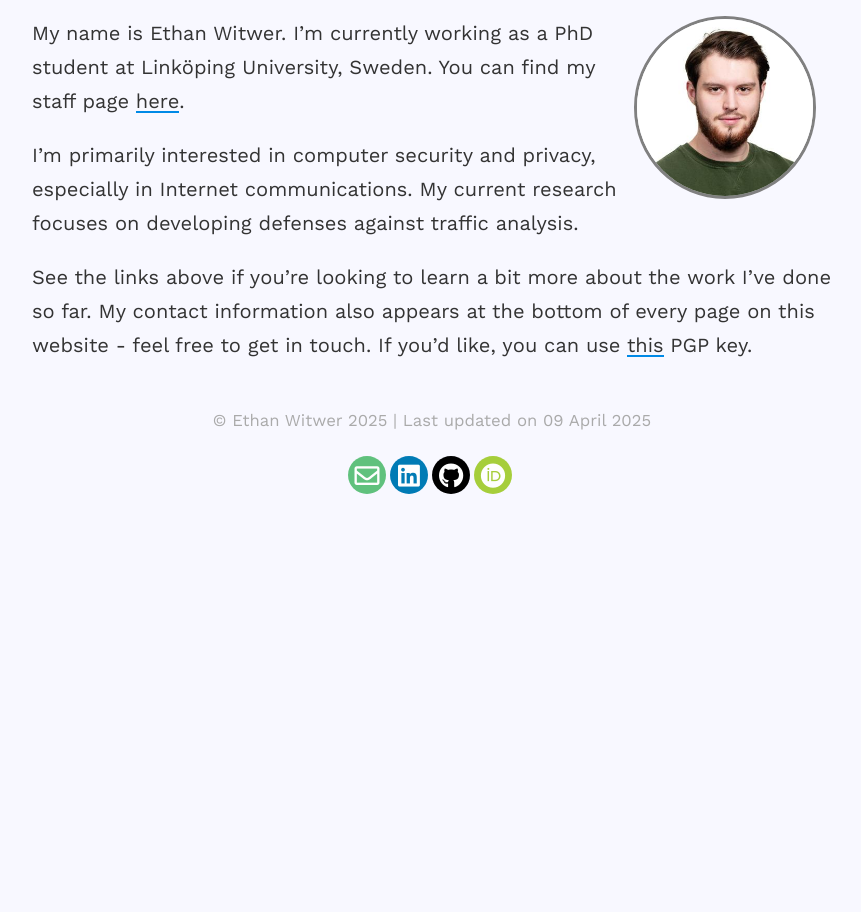
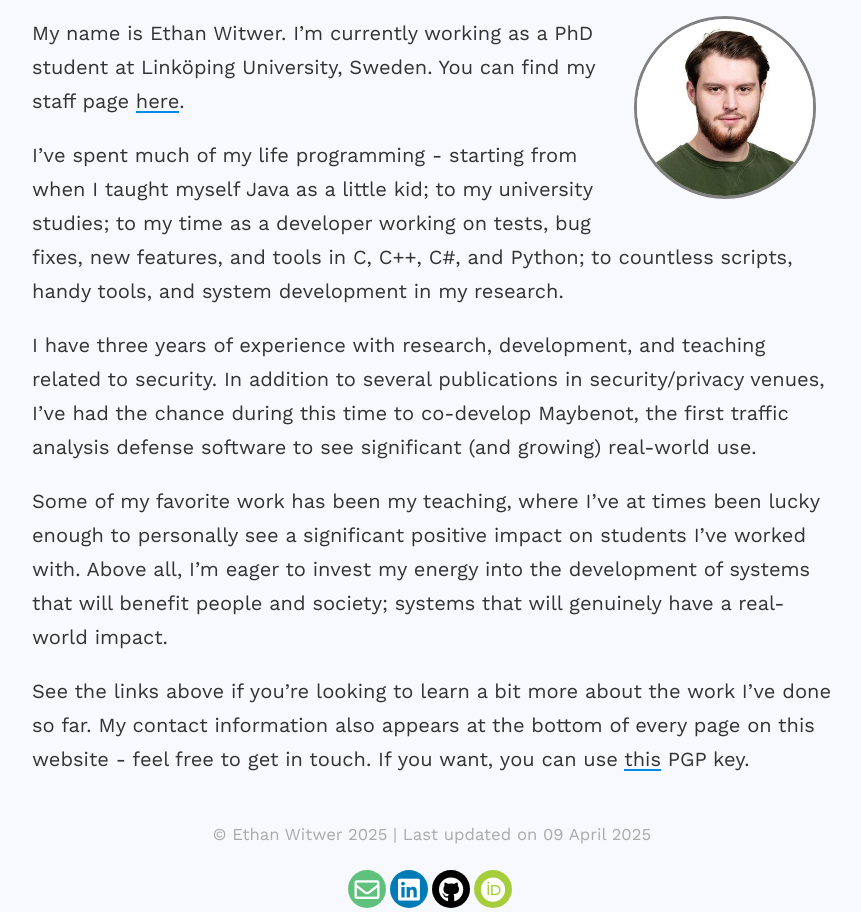
Before and after one commit to ewitwer/ewitwer.github.io, a Jekyll site: the page built from index.md, in a window 1280 px wide, cut to the strip 278-1190 px from the top of the page. Shown: the whole strip, without its empty margins (208-1069 px from the left). Built offline with Jekyll 4.4.1, drawn with Linux system fonts in a browser that asks for light colours; nearby versions of some CDN libraries; before the commit the page ends 980 px from its top, so only the background shows below that.

Commit message:
Updates 2025-04-09

```diff
--- a/index.md
+++ b/index.md
@@ -9,6 +9,10 @@ published: true
 
 My name is Ethan Witwer. I'm currently working as a PhD student at Linköping University, Sweden. You can find my staff page [here](https://liu.se/en/employee/ethwi03){:target="_blank"}.
 
-I’m primarily interested in computer security and privacy, especially in Internet communications. My current research focuses on developing defenses against traffic analysis.
+I’ve spent much of my life programming - starting from when I taught myself Java as a little kid; to my university studies; to my time as a developer working on tests, bug fixes, new features, and tools in C, C++, C#, and Python; to countless scripts, handy tools, and system development in my research.
 
-See the links above if you're looking to learn a bit more about the work I've done so far. My contact information also appears at the bottom of every page on this website - feel free to get in touch. If you'd like, you can use [this](/assets/misc/publickey.asc){:target="_blank"} PGP key.
+I have three years of experience with research, development, and teaching related to security. In addition to several publications in security/privacy venues, I’ve had the chance during this time to co-develop Maybenot, the first traffic analysis defense software to see significant (and growing) real-world use.
+
+Some of my favorite work has been my teaching, where I’ve at times been lucky enough to personally see a significant positive impact on students I’ve worked with. Above all, I’m eager to invest my energy into the development of systems that will benefit people and society; systems that will genuinely have a real-world impact.
+
+See the links above if you're looking to learn a bit more about the work I've done so far. My contact information also appears at the bottom of every page on this website - feel free to get in touch. If you want, you can use [this](/assets/misc/publickey.asc){:target="_blank"} PGP key.
```
